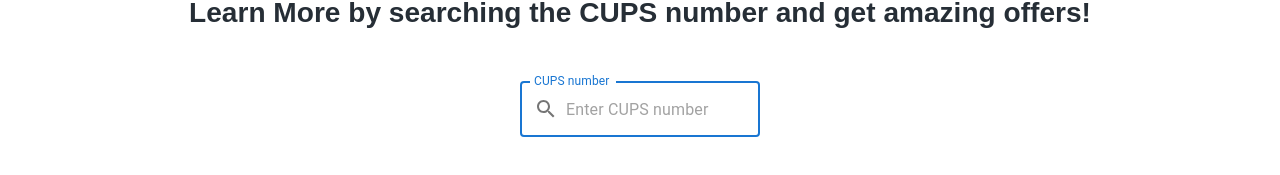
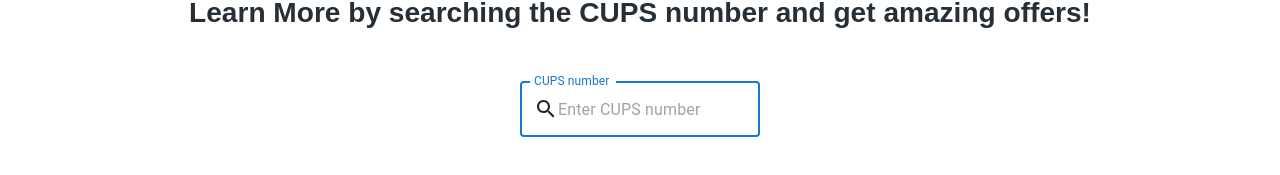
Before and after one commit to fcuevasg/holaluz-prueba-tecnica, a React app in the folder packages/frontend/: page / in a window 1280 px wide. Shown: the part 253-428 px from the top of the page. Built offline with nearby package versions, Linux system fonts and the light colour scheme.

Commit message:
Fixed weird character

```diff
--- a/packages/frontend/src/components/CupsInput/Cupsinput.tsx
+++ b/packages/frontend/src/components/CupsInput/Cupsinput.tsx
@@ -40,7 +40,6 @@ export const CupsInput: FC<CupsInputProps> = ({ dataState }) => {
 
 	//Handlers
 	const handleKeyInput = async (e: React.KeyboardEvent<HTMLInputElement>) => {
-
 		if (e.key === 'Enter') {
 			e.preventDefault()
 			setsendValue(cups)
@@ -61,13 +60,8 @@ export const CupsInput: FC<CupsInputProps> = ({ dataState }) => {
 				autoComplete='off'>
 				<TextField
 					autoFocus
-
 					InputProps={{
-						startAdornment: (
-							<InputAdornment position='start'>
-								<SearchIcon />
-							</InputAdornment>
-						),
+						startAdornment: <SearchIcon />,
 					}}
 					id='Cups'
 					label='CUPS number'
```
Also changed, not shown: 2 other files (tests, documents, lock files or other folders).
